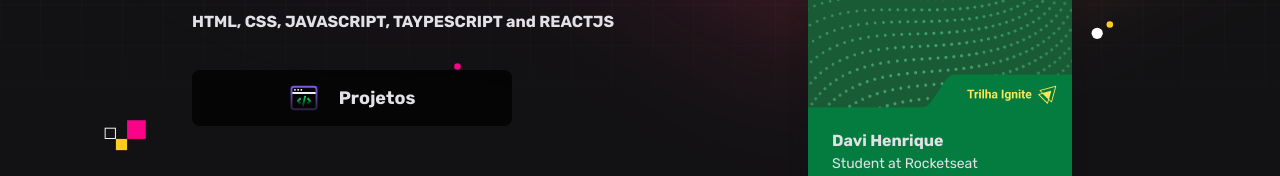
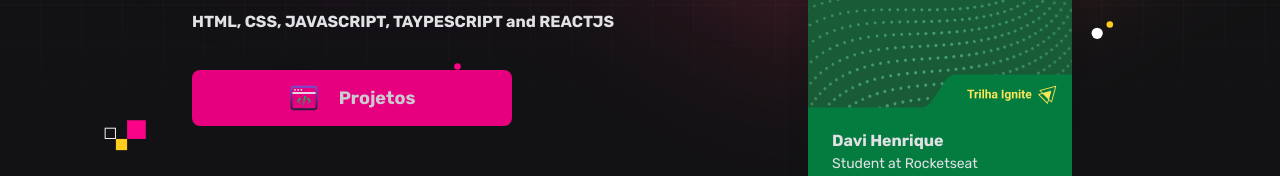
Before and after one commit to davihr1/hapyy, a React (Vite) app: page / in a window 1280 px wide. Shown: the part 362-538 px from the top of the page. Built offline with nearby package versions, Linux system fonts and the light colour scheme.

Commit message:
google_search

```diff
--- /dev/null
+++ b/google3f4909f1aa6a7863.html
@@ -0,0 +1 @@
+google-site-verification: google3f4909f1aa6a7863.html
--- a/index.html
+++ b/index.html
@@ -2,6 +2,7 @@
 <html lang="en">
   <head>
     <meta charset="UTF-8" />
+    <meta name="google-site-verification" content="CZdwSQKpAHPNGgxmOVk5q1Zu0QDvJMfndtmXGA8GmFU" />
     <link rel="preconnect" href="https://fonts.googleapis.com" />
     <link rel="preconnect" href="https://fonts.gstatic.com" crossorigin />
     <link
--- a/src/Components/Test.css
+++ b/src/Components/Test.css
@@ -29,4 +29,5 @@
     -webkit-transform: scale(1.1);
     transform: scale(2);
     -ms-transform: scale(1.1);
+    filter: contrast(200%);
 }
--- a/src/page/Home.tsx
+++ b/src/page/Home.tsx
@@ -25,7 +25,7 @@ export function Home() {
             HTML,  CSS, JAVASCRIPT,  TAYPESCRIPT and REACTJS
           </p>
 
-          <div className="w-[20rem] h-14 bg-black-200 rounded-lg my-9 transition duration-700 hover:bg-sucess-900 ">
+          <div className="w-[20rem] h-14 bg-sucess-900 brightness-90 rounded-lg my-9 transition duration-700 hover:brightness-125 ">
           <button onClick={ handleSubscriber } className="flex items-center justify-center w-full h-14 my-2 ">
           <img src="/discord-6.svg" alt="code icon" className="mr-5" />
           <strong className="text-primary-100 text-lg">Projetos</strong>
```
